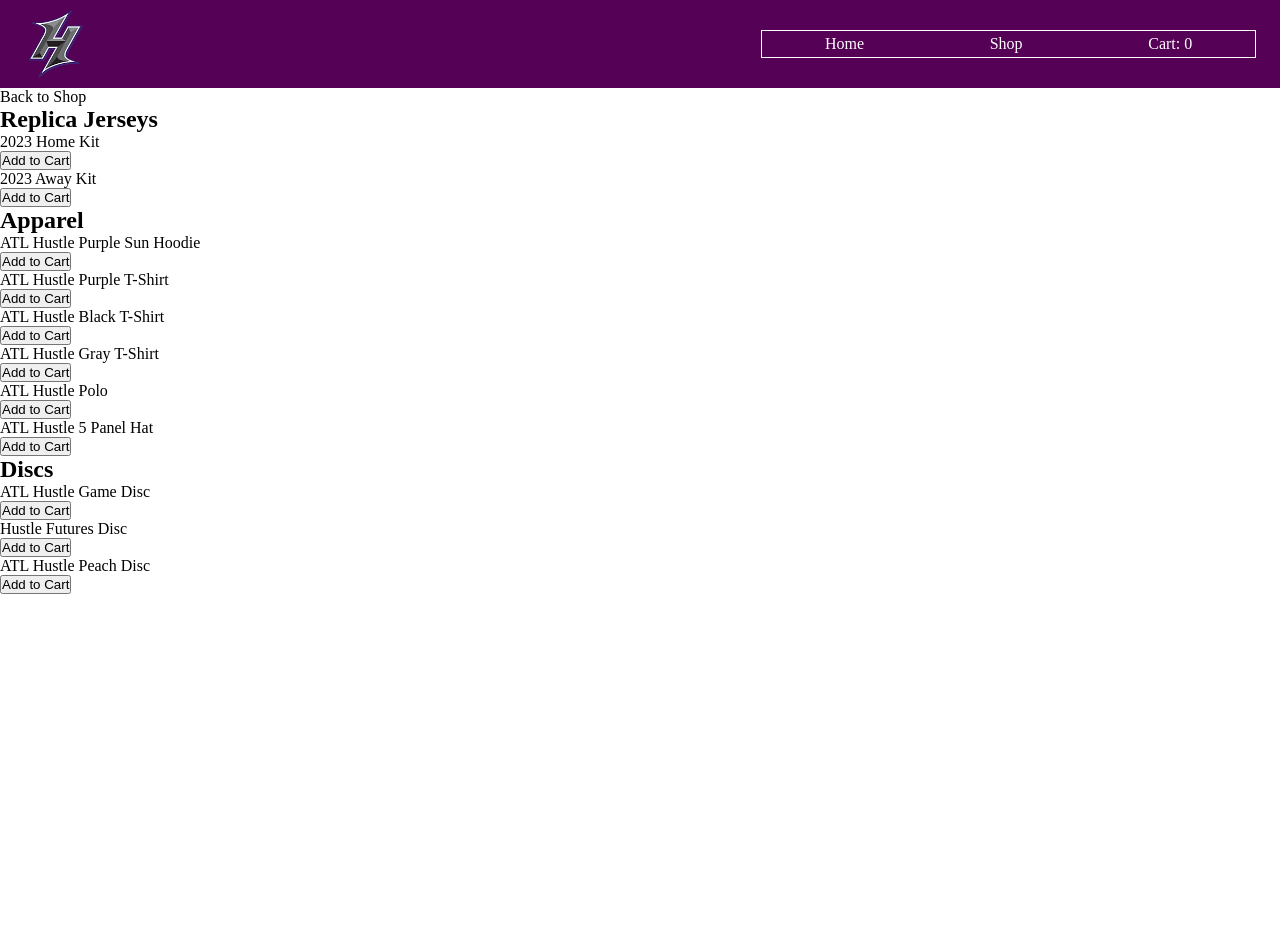
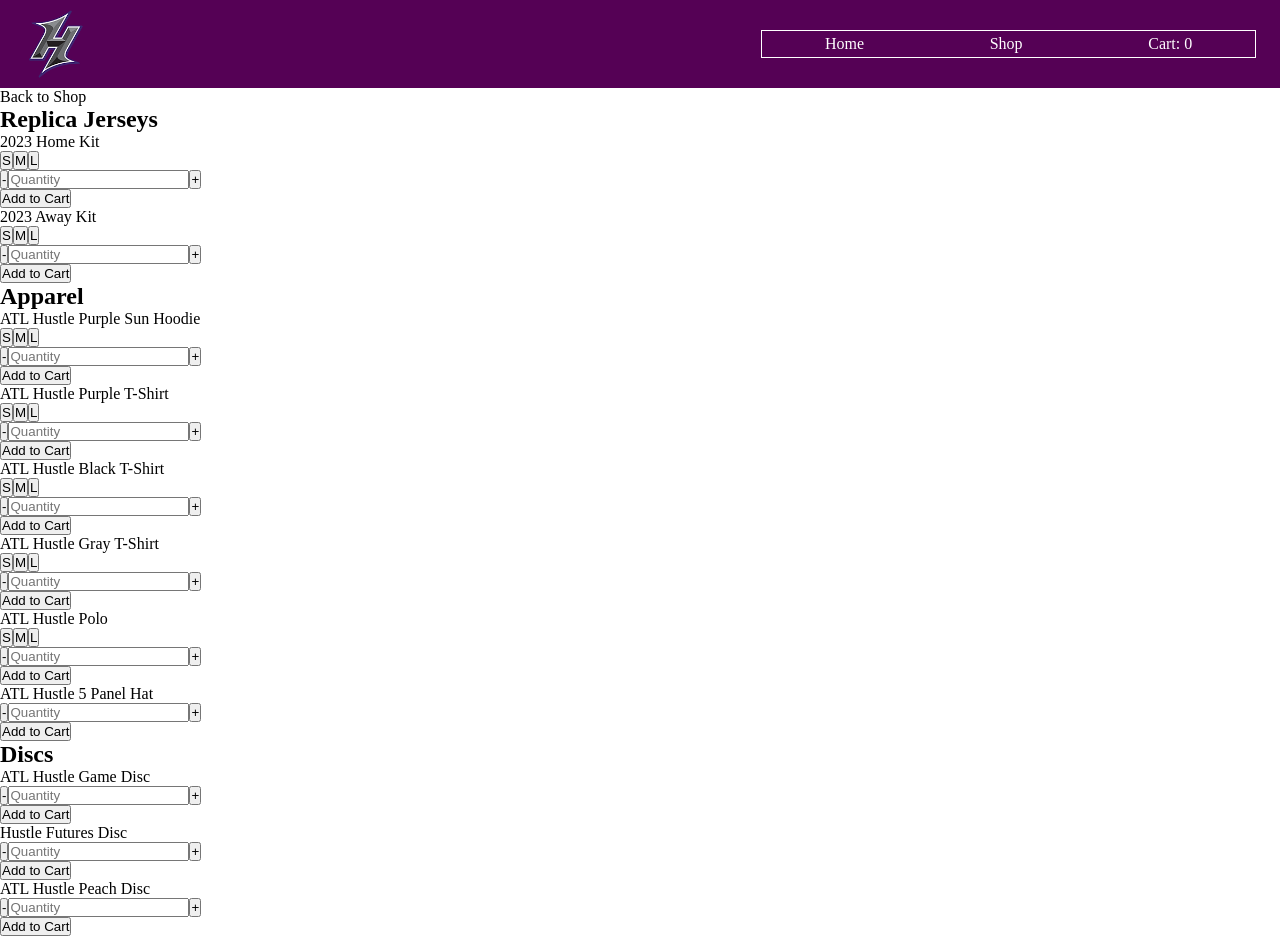
Before and after one commit to tyler7r/TOP-shopping-cart, a React (Create React App) app: page /gear in a window 1280 px wide. Before the commit the page ends 800 px from the top, so only its background shows below. Built offline with nearby package versions, Linux system fonts and the light colour scheme.

Commit message:
Refactor cart quantity to allow for sizing choices

```diff
--- a/src/App.js
+++ b/src/App.js
@@ -1,4 +1,4 @@
-import React, { useState, useEffect } from 'react';
+import React, { useState } from 'react';
 import { Routes, BrowserRouter, Route } from 'react-router-dom';
 import './App.css'
 import Nav from './components/Nav';
@@ -10,32 +10,19 @@
 
 const App = () => {
     const [cart, setCart] = useState([]);
-    const [quantity, setQuantity] = useState(0);
 
     const addItem = (item) => {
+        let itemCopy = {...item};
         const input = document.querySelector(`#${item.id}`);
-        if (isNaN(parseInt(input.value)) === true) return;
-        let find = cart.find((obj) => obj.id === item.id);
-        if (find !== undefined) {
-            item.quantity += parseInt(input.value);
-            let copy = [...cart];
-            setCart(copy);
-        } else {
-            item.quantity += parseInt(input.value);
-            let copy = [...cart, item];
-            setCart(copy);
+        let copy = [...cart];
+        for (let i = 0; i < parseInt(input.value); i++) {
+            copy.push(itemCopy);
         }
+        setCart(copy);
+        input.value = '';
+        item.size = '';
+        console.log(cart);
     }
-
-    useEffect(() => {
-        const cartQuantity = () => {
-            let copy = [...cart]
-            const num = copy.reduce((total, currentItem) => total + currentItem.quantity, 0);
-            setQuantity(num);
-        }
-
-        cartQuantity();
-    }, [cart])
 
     const increment = (item) => {
         const input = document.querySelector(`#${item.id}`);
@@ -48,14 +35,10 @@
         input.value--;
     }
 
-    // const handleChange = (item) => {
-
-    // }
-
     return (
         <BrowserRouter>
             <div className='App'>
-                <Nav cart={cart} quantity={quantity} />
+                <Nav cart={cart} />
                 <Routes>
                     <Route path='/' element={<Home addItem={addItem} />} />
                     <Route path='/shop' element={<Shop addItem={addItem}/>} />
--- a/src/components/Nav.js
+++ b/src/components/Nav.js
@@ -19,7 +19,7 @@
                     <li>Shop</li>
                 </Link>
                 <Link style={navStyle} to='/cart'>
-                    <li>Cart: {props.quantity}</li>
+                    <li>Cart: {props.cart.length}</li>
                 </Link>
             </ul>
         </nav>
--- a/src/components/ShopComponents/gear.js
+++ b/src/components/ShopComponents/gear.js
@@ -9,6 +9,8 @@
             color: 'purple',
             price: 60,
             number: '',
+            size: '',
+            quantity: 0,
             fees: 0,
             id: 'homekit',
         },
@@ -17,6 +19,8 @@
             color: 'white',
             price: 60,
             number: '',
+            size: '',
+            quantity: 0,
             fees: 0,
             id: 'awaykit'
         }
@@ -25,40 +29,51 @@
         sunhoodie: {
             name: 'ATL Hustle Purple Sun Hoodie',
             color: 'purple',
+            size: '',
             price: 50,
             saleprice: 39,
+            quantity: 0,
             id: 'sunhoodie',
         },
         tshirts: {
             purple: {
                 name: 'ATL Hustle Purple T-Shirt',
                 color: 'purple',
+                size: '',
                 price: 20,
+                quantity: 0,
                 id: 'purplet'
             },
             black: {
                 name: 'ATL Hustle Black T-Shirt',
                 color: 'black',
+                size: '',
                 price: 20,
+                quantity: 0,
                 id: 'blackt',
             },
             gray: {
                 name: 'ATL Hustle Gray T-Shirt',
                 color: 'gray',
+                size: '',
                 price: 20,
+                quantity: 0,
                 id: 'grayt',
             }
         },
         polo: {
             name: 'ATL Hustle Polo',
             color: 'black',
+            size: '',
             price: 30,
+            quantity: 0,
             id: 'polo',
         },
         hat: {
             name: 'ATL Hustle 5 Panel Hat',
             color: 'black',
             price: 25,
+            quantity: 0,
             id: 'hat'
         }
     },
@@ -66,16 +81,19 @@
         game: {
             name: 'ATL Hustle Game Disc',
             price: 15,
+            quantity: 0,
             id: 'gamedisc'
         },
         futures: {
             name: 'Hustle Futures Disc',
             price: 15,
+            quantity: 0,
             id: 'futuresdisc'
         },
         peach: {
             name: 'ATL Hustle Peach Disc',
             price: 15,
+            quantity: 0,
             id: 'peachdisc',
         }
     }
@@ -87,9 +105,23 @@
             <Link style={navStyle} to='/shop'>
                 <div>Back to Shop</div>
             </Link>
-            <Jerseys addItem={props.addItem}/>
-            <Apparel addItem={props.addItem}/>
-            <Discs addItem={props.addItem}/>
+            <Jerseys increment={props.increment} decrement={props.decrement} addItem={props.addItem}/>
+            <Apparel increment={props.increment} decrement={props.decrement} addItem={props.addItem}/>
+            <Discs increment={props.increment} decrement={props.decrement} addItem={props.addItem}/>
+        </div>
+    )
+}
+
+const Size = (props) => {
+    const sizeSelect = (e) => {
+        props.item.size = e.target.textContent;
+    }
+    if (props.item.name === 'ATL Hustle 5 Panel Hat') return
+    return (
+        <div className='sizeSelector'>
+            <button onClick={(e) => {sizeSelect(e)}} className='Small sizeBtn'>S</button>
+            <button onClick={(e) => {sizeSelect(e)}} className='Medium sizeBtn'>M</button>
+            <button onClick={(e) => {sizeSelect(e)}} className='Large sizeBtn'>L</button>
         </div>
     )
 }
@@ -112,6 +144,12 @@
                 return (
                     <div key={jersey.id} className='shopItem'>
                         <div className='jersey'>{jersey.name}</div>
+                        <Size item={jersey}/>
+                        <div className='quantity'>
+                            <button onClick={() => {props.decrement(jersey)}} className='decrement'>-</button>
+                            <input type='text' placeholder="Quantity" id={jersey.id} name={jersey.id} />
+                            <button onClick={() => {props.increment(jersey)}} className='increment'>+</button>
+                        </div>
                         <button onClick={() => {props.addItem(jersey)}} className='addToCart'>Add to Cart</button>
                     </div>
                 )
@@ -145,6 +183,12 @@
                 return (
                     <div key={item.id} className='shopItem'>
                         <div className='apparel'>{item.name}</div>
+                        <Size item={item} />
+                        <div className='quantity'>
+                            <button onClick={() => {props.decrement(item)}} className='decrement'>-</button>
+                            <input type='text' placeholder="Quantity" id={item.id} name={item.id} />
+                            <button onClick={() => {props.increment(item)}} className='increment'>+</button>
+                        </div>
                         <button onClick={() => {props.addItem(item)}} className='addToCart'>Add to Cart</button>
                     </div>
                 )
@@ -171,6 +215,11 @@
                 return (
                     <div key={disc.id} className='shopItem'>
                         <div className='disc'>{disc.name}</div>
+                        <div className='quantity'>
+                            <button onClick={() => {props.decrement(disc)}} className='decrement'>-</button>
+                            <input type='text' placeholder="Quantity" id={disc.id} name={disc.id} />
+                            <button onClick={() => {props.increment(disc)}} className='increment'>+</button>
+                        </div>
                         <button onClick={() => {props.addItem(disc)}} className='addToCart'>Add to Cart</button>
                     </div>
                 )
--- a/src/components/ShopComponents/tickets.js
+++ b/src/components/ShopComponents/tickets.js
@@ -100,11 +100,11 @@
             </Link>
             <div>
                 <h1>Individual Tickets</h1>
-                <IndividualTickets handleChange={props.handleChange} increment={props.increment} decrement={props.decrement} addItem={props.addItem}/>
+                <IndividualTickets increment={props.increment} decrement={props.decrement} addItem={props.addItem}/>
             </div>
             <div>
                 <h1>Season Tickets</h1>
-                <SeasonTickets handleChange={props.handleChange} increment={props.increment} decrement={props.decrement} addItem={props.addItem}/>
+                <SeasonTickets increment={props.increment} decrement={props.decrement} addItem={props.addItem}/>
             </div>
         </div>
     )
@@ -161,6 +161,11 @@
             return (
                 <div key={ticket.id} className='shopItem'>
                     <div className='seasonTicket'>{ticket.name}</div>
+                    <div className='quantity'>
+                        <button onClick={() => {props.decrement(ticket)}} className='decrement'>-</button>
+                        <input type='text' placeholder="Quantity" id={ticket.id} name={ticket.id} />
+                        <button onClick={() => {props.increment(ticket)}} className='increment'>+</button>
+                    </div>
                     <button onClick={() => {props.addItem(ticket)}} className='addToCart'>Add to Cart</button>
                 </div>
             )
```
